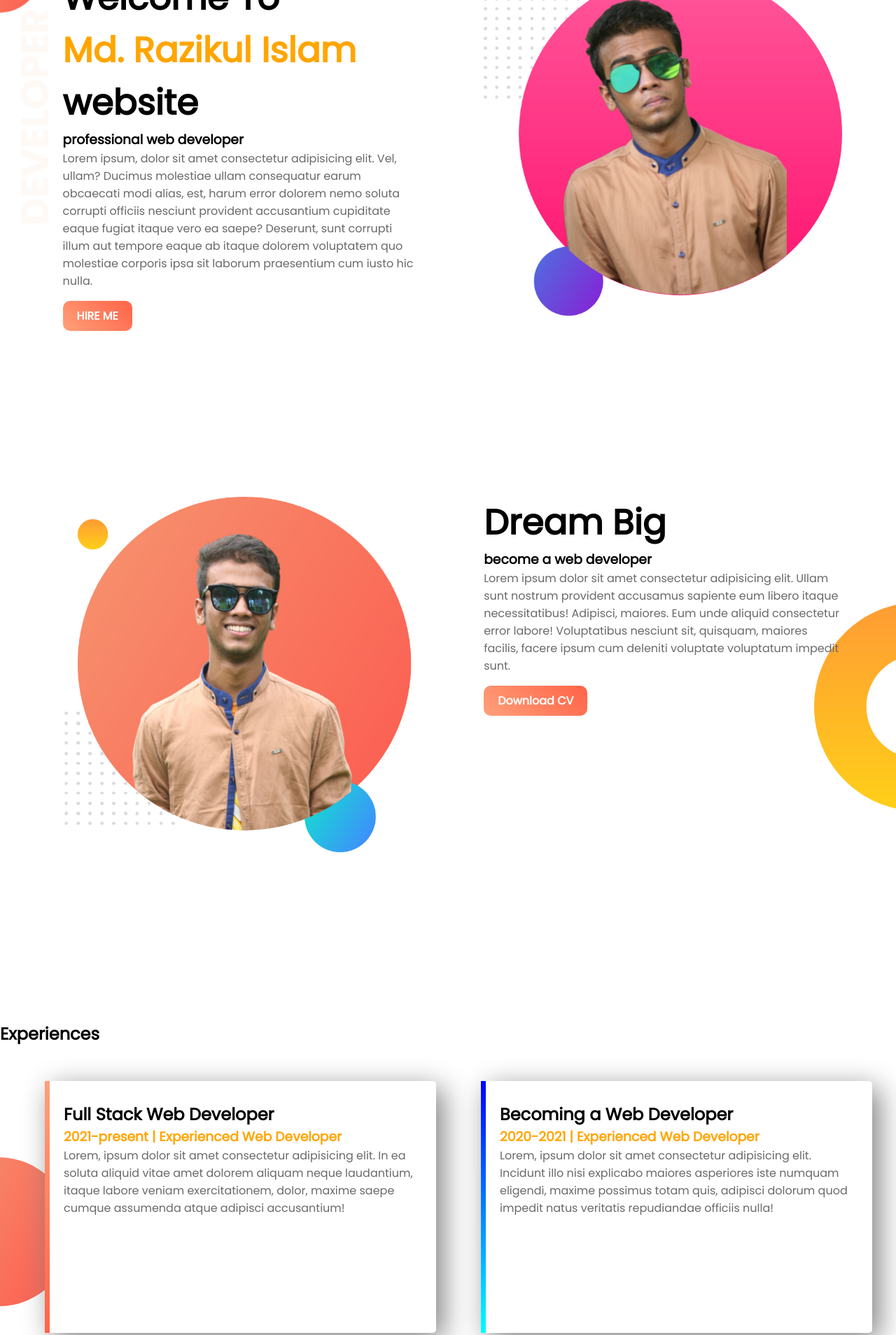
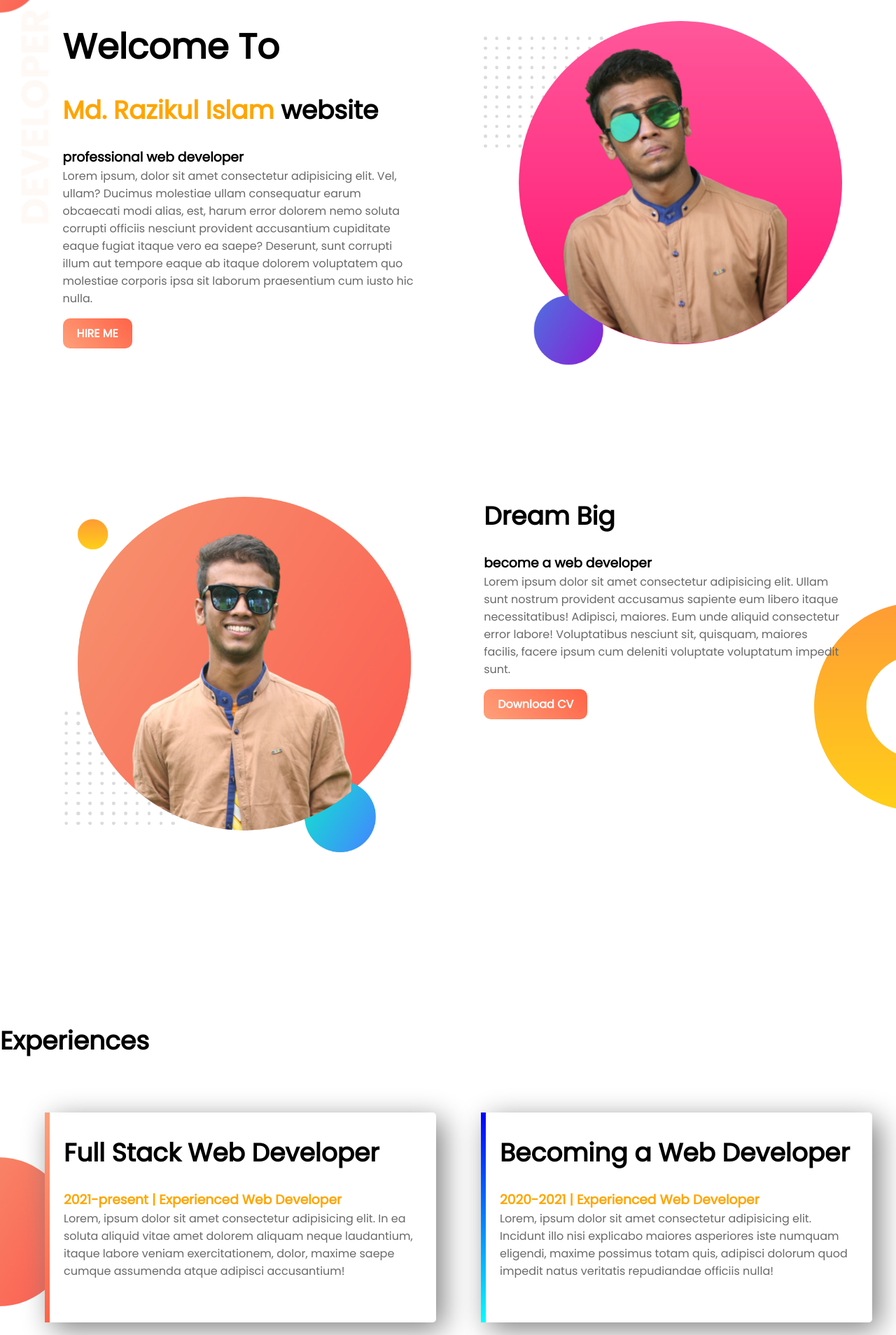
Before and after one commit to razikuljoni/web-portfolio, a plain HTML site: page index.html in a window 1280 px wide. Shown: the part 40-1948 px from the top of the page at 70% size. Drawn offline with Linux system fonts and the light colour scheme.

Commit message:
final touch

```diff
--- a/index.html
+++ b/index.html
@@ -12,8 +12,8 @@
 <body>
     <section class="top-banner">
         <div class="half-width">
-                <h1>Welcome To </h1>
-        <h1><span class="orange-highlight">Md. Razikul Islam</span> website</h1>
+                <h1>Welcome To </h1><br>
+        <h2><span class="orange-highlight">Md. Razikul Islam</span> website</h2><br>
         <h3>professional web developer</h3>
         <p>Lorem ipsum, dolor sit amet consectetur adipisicing elit. Vel, ullam? Ducimus molestiae ullam consequatur earum obcaecati modi alias, est, harum error dolorem nemo soluta corrupti officiis nesciunt provident accusantium cupiditate eaque fugiat itaque vero ea saepe? Deserunt, sunt corrupti illum aut tempore eaque ab itaque dolorem voluptatem quo molestiae corporis ipsa sit laborum praesentium cum iusto hic nulla.</p><br>
         <a class="link-btn" target="_blank" href="https://www.linkedin.com/in/md-razikul-islam-joni-6580451ab/">HIRE ME</a>
@@ -27,21 +27,21 @@
             <img src="img/my-bg edited.png" alt="">
         </div>
         <div class="half-width">
-            <h1>Dream Big</h1>
+            <h2>Dream Big</h2><br>
             <h3>become a web developer</h3>
             <p>Lorem ipsum dolor sit amet consectetur adipisicing elit. Ullam sunt nostrum provident accusamus sapiente eum libero itaque necessitatibus! Adipisci, maiores. Eum unde aliquid consectetur error labore! Voluptatibus nesciunt sit, quisquam, maiores facilis, facere ipsum cum deleniti voluptate voluptatum impedit sunt.</p><br>
             <a class="link-btn" target="_blank" href="https://www.linkedin.com/in/md-razikul-islam-joni-6580451ab/">Download CV</a>
         </div>
     </section>
     <section class="experience-area">
-        <h2>Experiences</h2><br><br>
+        <h2>Experiences</h2><br><br><br>
         <div id="experienced-experience" class="half-width experience-box">
-            <h2>Full Stack Web Developer</h2>
+            <h2>Full Stack Web Developer</h2><br>
             <h3 class="orange-highlight">2021-present | Experienced Web Developer</h3>
             <p>Lorem, ipsum dolor sit amet consectetur adipisicing elit. In ea soluta aliquid vitae amet dolorem aliquam neque laudantium, itaque labore veniam exercitationem, dolor, maxime saepe cumque assumenda atque adipisci accusantium!</p>
         </div>
         <div id="beginner-experience" class="half-width experience-box">
-            <h2>Becoming a Web Developer</h2>
+            <h2>Becoming a Web Developer</h2><br>
             <h3 class="orange-highlight">2020-2021 | Experienced Web Developer</h3>
             <p>Lorem, ipsum dolor sit amet consectetur adipisicing elit. Incidunt illo nisi explicabo maiores asperiores iste numquam eligendi, maxime possimus totam quis, adipisci dolorum quod impedit natus veritatis repudiandae officiis nulla!</p>
         </div>
--- a/style.css
+++ b/style.css
@@ -16,6 +16,9 @@ section{
 h1{
     font-size: 50px;
 }
+h2{
+    font-size: 36px;
+}
 p{
     color: dimgray;
 }
@@ -27,6 +30,9 @@ p{
     float: left;
     margin-left: 5%;
     padding-left: 2%;
+}
+.top-banner .half-width{
+    margin-top: 70px;
 }
 .half-width img{
     width: 100%;
@@ -47,7 +53,7 @@ p{
 .experience-box{
     box-shadow: 10px 10px 40px grey;
     border-radius: 5px;
-    height: 50%;
+    height: 40%;
     background-color: white;
     padding: 30px 20px;
 }
@@ -55,6 +61,7 @@ p{
     background-image: url("img/exp-bg.png");
     background-repeat: no-repeat;
     background-position: left;
+    margin-bottom: 50px;
 }
 #experienced-experience{
     border-left: 7px solid;
```
